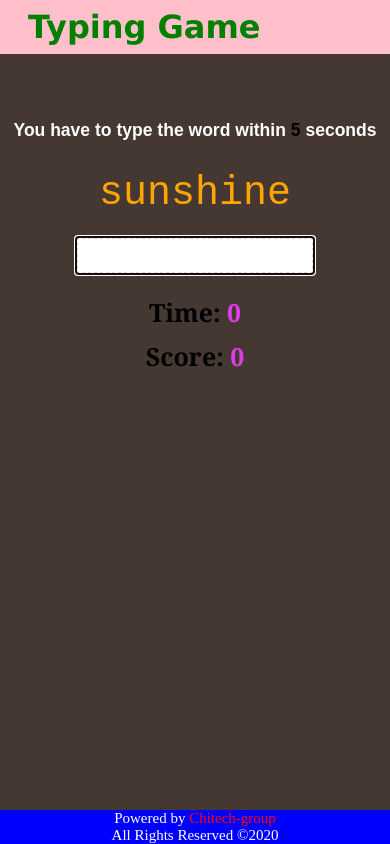
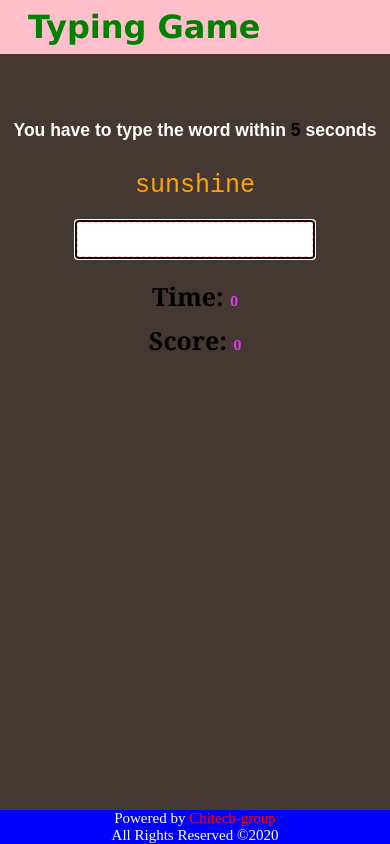
Before and after one commit to Franklin-Ominyi/TYPING-GAME, a plain HTML site: page index.html in a window 390 px wide. Drawn offline with Linux system fonts and the light colour scheme.

Commit message:
media queries edited

```diff
--- a/style.scss
+++ b/style.scss
@@ -102,10 +102,15 @@ span{
   #wordUI{
    margin: 10px 0;
    padding-top: 20px;
-   font-size: 40px;
+   font-size: 25px;
    color: orange;
    font-family: 'Courier New', Courier, monospace;
    font-weight: 500;
+  }
+
+
+  #score, #timeLeft{
+   font-size: 14px;
   }
  }
  .footer{
```
Also changed, not shown: style.css, 1 other file.
